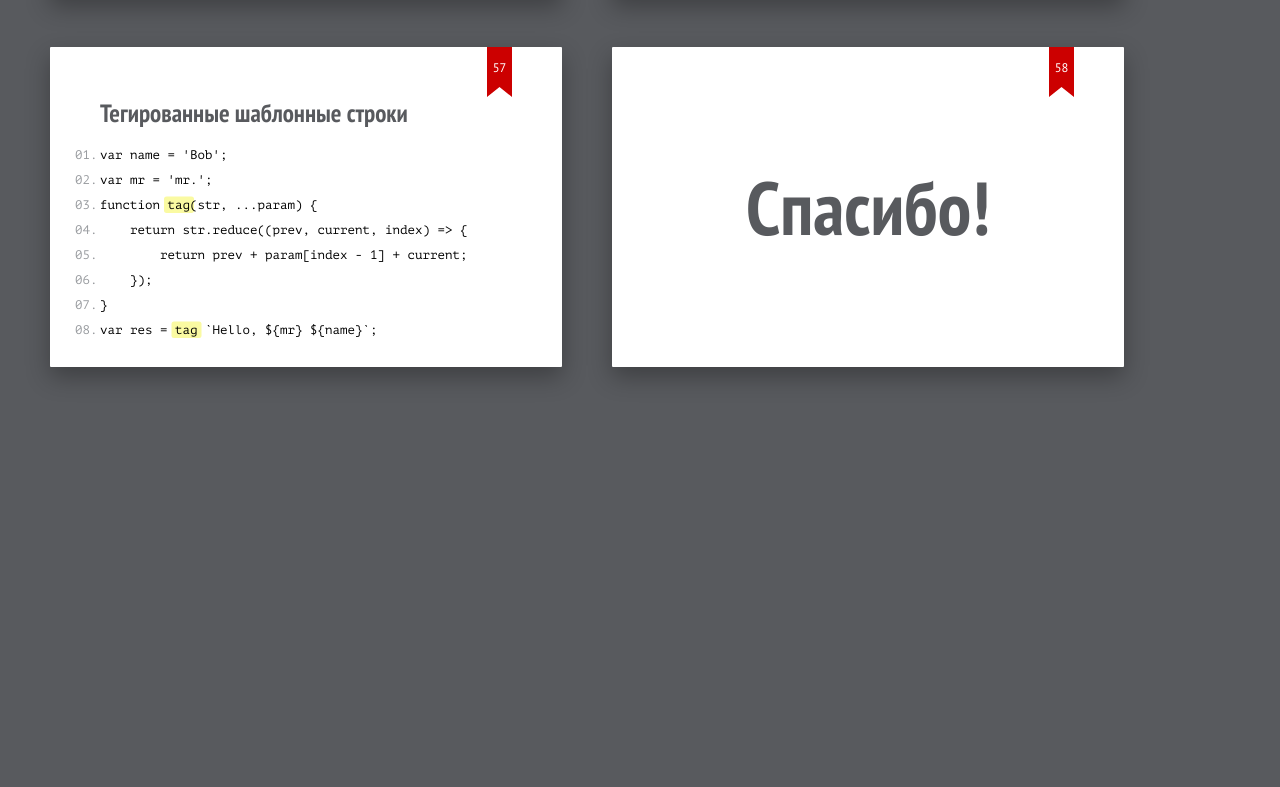
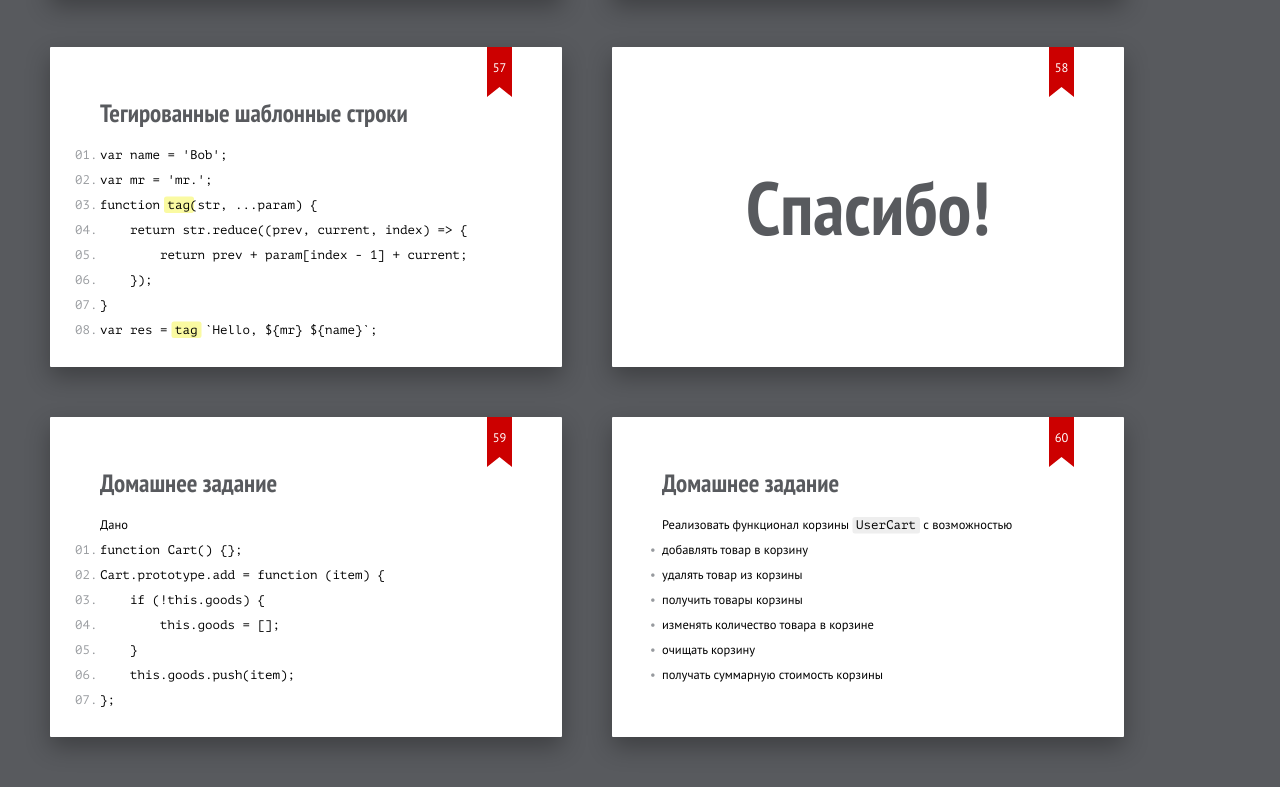
Before and after one commit to denis-zavgorodny/slides-ES6-basics, a website: page index.html in a window 1280 px wide. Shown: the part 10457-11244 px from the top of the page. Before the commit the page ends 10874 px from the top, so only its background shows below. Drawn offline with Linux system fonts and the light colour scheme.

Commit message:
Добавляет домашнее задание

```diff
--- a/index.html
+++ b/index.html
@@ -676,6 +676,34 @@
         <h2 class="shout">Спасибо!</h2>
     </section>
 
+    <section class="slide">
+        <h2>Домашнее задание</h2>
+        <div>Дано</div>
+        <pre>
+            <code>function Cart() {};</code>
+            <code>Cart.prototype.add = function (item) {</code>
+            <code>    if (!this.goods) {</code>
+            <code>        this.goods = [];</code>
+            <code>    }</code>
+            <code>    this.goods.push(item);</code>
+            <code>};</code>
+        </pre>
+    </section>
+
+    <section class="slide">
+        <h2>Домашнее задание</h2>
+        <div>Реализовать функционал корзины <code>UserCart</code> с возможностью</div>
+        <ul>
+            <li>добавлять товар в корзину</li>
+            <li>удалять товар из корзины</li>
+            <li>получить товары корзины</li>
+            <li>изменять количество товара в корзине</li>
+            <li>очищать корзину</li>
+            <li>получать суммарную стоимость корзины</li>
+        </ul>
+    </section>
+
+
 
 
 
```
Also changed, not shown: 1 other file.
